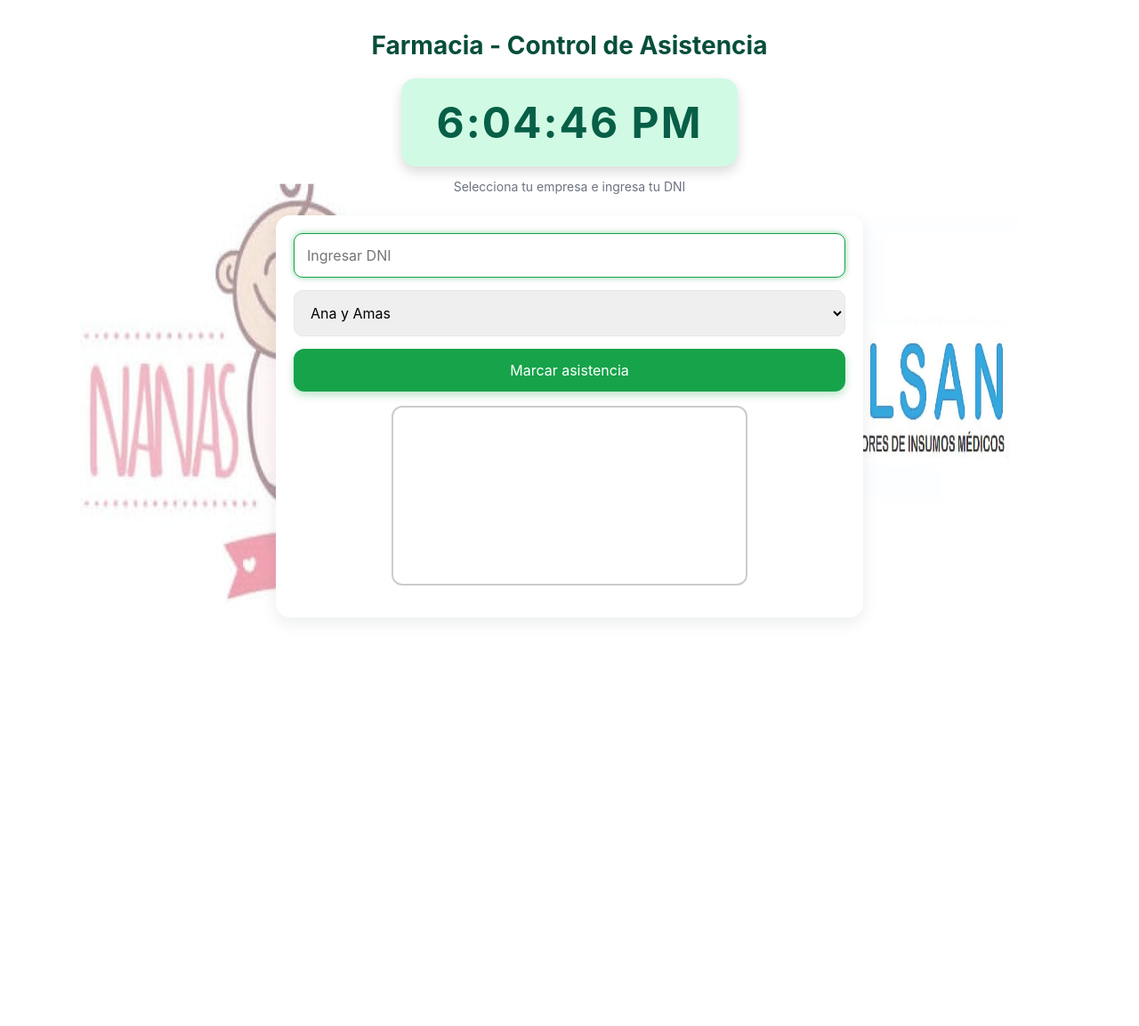
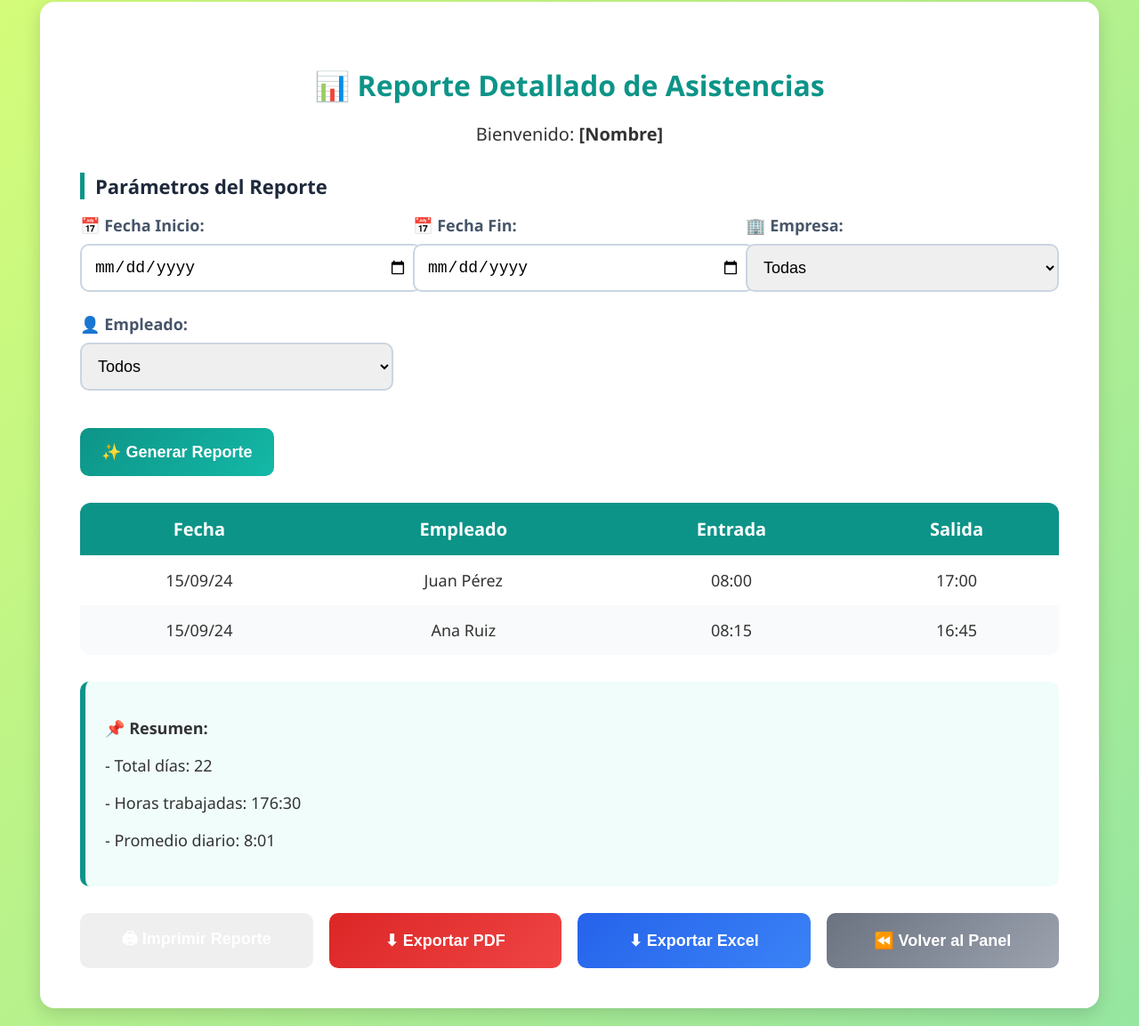
Before and after one commit to Aluj4n/Sistema-control-de-asistencia, a plain HTML site: page protipo.html/prototipo.html in a window 1280 px wide. Shown: the part 18-1171 px from the top of the page at 89% size. Before the commit the page ends 832 px from the top, so only its background shows below. Drawn offline with Linux system fonts and the light colour scheme.

Commit message:
prototipoformulario11

```diff
--- a/protipo.html/prototipo.html
+++ b/protipo.html/prototipo.html
@@ -1,122 +1,217 @@
-<!doctype html>
+<!DOCTYPE html>
 <html lang="es">
 <head>
-  <meta charset="utf-8">
-  <meta name="viewport" content="width=device-width,initial-scale=1">
-  <title>Farmacia - Control de Asistencia</title>
+  <meta charset="UTF-8">
+  <meta name="viewport" content="width=device-width, initial-scale=1.0">
+  <title>Reporte de Asistencias</title>
   <style>
-    :root{
-      --card:#ffffff;
-      --accent:#16a34a;
-      --muted:#6b7280;
-      --error:#dc2626;
+    body {
+      font-family: "Segoe UI", Tahoma, sans-serif;
+      background: linear-gradient(135deg, #d4fc79, #96e6a1);
+      margin: 0;
+      padding: 20px;
+      color: #333;
+      font-size: 20px; /* 🔹 Texto base más grande */
     }
-    *{box-sizing:border-box;font-family:Inter,system-ui,Arial}
-
-    body{
-      margin:0;
-      color:#111;
-      position: relative;
-      min-height: 100vh;
+    .container {
+      max-width: 1100px;
+      margin: auto;
+      background: #fff;
+      border-radius: 16px;
+      box-shadow: 0 6px 20px rgba(0,0,0,0.15);
+      padding: 45px;
+      animation: fadeIn 0.8s ease-in-out;
+    }
+    @keyframes fadeIn {
+      from {opacity: 0; transform: translateY(20px);}
+      to {opacity: 1; transform: translateY(0);}
+    }
+    h2 {
+      text-align: center;
+      color: #0d9488;
+      margin-bottom: 10px;
+      font-size: 32px; /* 🔹 Más grande */
+    }
+    h4 {
+      margin: 30px 0 15px;
+      color: #1e293b;
+      font-size: 22px;
+      border-left: 5px solid #0d9488;
+      padding-left: 12px;
+    }
+    .params {
+      display: grid;
+      grid-template-columns: repeat(auto-fit, minmax(260px, 1fr));
+      gap: 22px;
+      margin-bottom: 30px;
+    }
+    .params label {
+      font-size: 18px; /* 🔹 Más grande */
+      font-weight: bold;
+      color: #475569;
+    }
+    .params input,
+    .params select {
+      width: 100%;
+      padding: 14px;
+      margin-top: 8px;
+      border: 2px solid #cbd5e1;
+      border-radius: 10px;
+      font-size: 18px; /* 🔹 Más grande */
+      transition: border-color 0.3s;
+    }
+    .params input:focus,
+    .params select:focus {
+      outline: none;
+      border-color: #0d9488;
+    }
+    .btn {
+      background: linear-gradient(135deg, #0d9488, #14b8a6);
+      color: #fff;
+      padding: 16px 24px;
+      border: none;
+      border-radius: 10px;
+      cursor: pointer;
+      font-size: 18px; /* 🔹 Botón más grande */
+      font-weight: bold;
+      transition: transform 0.2s, box-shadow 0.3s;
+      margin-top: 12px;
+    }
+    .btn:hover {
+      transform: translateY(-2px);
+      box-shadow: 0 4px 12px rgba(0,0,0,0.2);
+    }
+    table {
+      width: 100%;
+      border-collapse: collapse;
+      margin: 30px 0;
+      border-radius: 12px;
       overflow: hidden;
+      font-size: 18px; /* 🔹 Letras tabla más grandes */
     }
-
-    /* 🔹 Fondo con dos imágenes tipo wallpapers */
-      body::before {
-        content: "";
-        position: absolute;
-        top: 0; left: 0; right: 0; bottom: 0;
-        background-image: url("../images/logo-nanas.png"), url("../images/logo-silsan.png");
-        background-position: left center, right center;
-        background-repeat: no-repeat, no-repeat;
-        background-size: 50% 100%, 50% 100%;
-        z-index: -2;
-        opacity: 0.8;
-      }
-
-    .container{max-width:700px;margin:32px auto;padding:20px;position:relative;z-index:1}
-    header{text-align:center;margin-bottom:24px;animation:fadeIn 1s}
-    h1{margin:0;font-size:28px;color:#064e3b}
-    .card{background:var(--card);border-radius:16px;padding:20px;
-      box-shadow:0 6px 18px rgba(15,23,42,0.08);margin-bottom:20px;
-      transition:transform 0.2s}
-    .card:hover{transform:scale(1.01)}
-    input, select{
-      width:100%;padding:14px;border-radius:10px;border:1px solid #e5e7eb;
-      font-size:16px;margin-bottom:14px;transition:0.2s
+    th, td {
+      padding: 16px;
+      text-align: center;
     }
-    input:focus, select:focus{outline:none;border-color:var(--accent);box-shadow:0 0 6px rgba(22,163,74,0.5)}
-    .error{border-color:var(--error)!important}
-    button{
-      background:var(--accent);color:#fff;border:0;padding:14px 20px;
-      border-radius:12px;font-size:16px;cursor:pointer;width:100%;
-      transition:0.2s;box-shadow:0 4px 10px rgba(22,163,74,0.3)
+    th {
+      background: #0d9488;
+      color: white;
+      font-size: 20px;
     }
-    button:hover{opacity:0.9;transform:scale(1.02)}
-    .camera-box{border:2px solid #ccc;border-radius:12px;overflow:hidden;width:100%;max-width:400px;margin:16px auto;}
-    video{width:100%;display:block}
-    .chip{
-      background:#dcfce7;color:#166534;padding:6px 10px;border-radius:999px;
-      font-size:13px;margin-top:10px;text-align:center;animation:fadeIn 0.5s
+    tr:nth-child(even) {
+      background: #f9fafb;
     }
-    .muted{color:var(--muted);font-size:14px;text-align:center}
-
-    /* 🔹 Reloj en cuadro más grande */
-    #clock{
-      display:inline-block;
-      margin-top:20px;
-      background:#d1fae5;
-      color:#065f46;
-      padding:20px 40px;
-      border-radius:16px;
-      font-size:48px;
-      font-weight:bold;
-      box-shadow:0 6px 14px rgba(0,0,0,0.15);
-      animation:fadeIn 1s;
-      letter-spacing:2px;
+    tr:hover {
+      background: #ecfdf5;
     }
-
-    #toast{
-      position:fixed;bottom:20px;right:20px;background:#16a34a;color:white;
-      padding:12px 18px;border-radius:10px;font-size:15px;box-shadow:0 6px 16px rgba(0,0,0,0.2);
-      opacity:0;pointer-events:none;transition:opacity 0.4s,transform 0.4s;transform:translateY(20px)
+    .resumen {
+      margin: 30px 0;
+      padding: 22px;
+      border-left: 6px solid #0d9488;
+      background: #f0fdfa;
+      border-radius: 10px;
+      font-size: 18px;
     }
-    #toast.show{opacity:1;pointer-events:auto;transform:translateY(0)}
-    #lastPhoto{margin-top:12px;text-align:center}
-    #lastPhoto img{width:100px;height:auto;border-radius:8px;box-shadow:0 2px 6px rgba(0,0,0,0.2)}
-    @keyframes fadeIn{from{opacity:0;transform:translateY(-10px)}to{opacity:1;transform:translateY(0)}}
+    .acciones {
+      display: flex;
+      flex-wrap: wrap;
+      gap: 18px;
+      justify-content: center;
+      margin-top: 30px;
+    }
+    .acciones button {
+      flex: 1;
+      min-width: 200px;
+      padding: 16px;
+      border: none;
+      border-radius: 10px;
+      cursor: pointer;
+      font-weight: bold;
+      font-size: 18px; /* 🔹 Más grande */
+      transition: transform 0.2s, opacity 0.3s;
+      color: #fff;
+    }
+    .acciones button:hover {
+      transform: translateY(-2px);
+      opacity: 0.9;
+    }
+    .pdf { background: linear-gradient(135deg, #dc2626, #ef4444); }
+    .excel { background: linear-gradient(135deg, #2563eb, #3b82f6); }
+    .volver { background: linear-gradient(135deg, #6b7280, #9ca3af); }
   </style>
 </head>
 <body>
   <div class="container">
-    <header>
-      <h1>Farmacia - Control de Asistencia</h1>
-      <div id="clock"></div>
-      <p class="muted">Selecciona tu empresa e ingresa tu DNI</p>
-    </header>
+    <h2>📊 Reporte Detallado de Asistencias</h2>
+    <p style="text-align:center; font-size:20px;">Bienvenido: <b>[Nombre]</b></p>
 
-    <div class="card">
-      <input id="dniInput" placeholder="Ingresar DNI" autofocus>
-      <select id="empresaSelect">
-        <option value="Ana y Amas">Ana y Amas</option>
-        <option value="Drogeria Silsan">Drogeria Silsan</option>
-      </select>
-      <button id="markBtn">Marcar asistencia</button>
-      <div class="camera-box">
-        <video id="camera" autoplay muted playsinline></video>
+    <h4>Parámetros del Reporte</h4>
+    <div class="params">
+      <div>
+        <label>📅 Fecha Inicio:</label>
+        <input type="date">
       </div>
-      <canvas id="snapshotCanvas" style="display:none"></canvas>
-      <div id="lastRecord" class="chip" style="display:none"></div>
-      <div id="lastPhoto"></div>
+      <div>
+        <label>📅 Fecha Fin:</label>
+        <input type="date">
+      </div>
+      <div>
+        <label>🏢 Empresa:</label>
+        <select>
+          <option>Todas</option>
+          <option>Nanas</option>
+          <option>Silsan</option>
+        </select>
+      </div>
+      <div>
+        <label>👤 Empleado:</label>
+        <select>
+          <option>Todos</option>
+          <option>Juan Pérez</option>
+          <option>Ana Ruiz</option>
+        </select>
+      </div>
+    </div>
+    <button class="btn">✨ Generar Reporte</button>
+
+    <table>
+      <thead>
+        <tr>
+          <th>Fecha</th>
+          <th>Empleado</th>
+          <th>Entrada</th>
+          <th>Salida</th>
+        </tr>
+      </thead>
+      <tbody>
+        <tr>
+          <td>15/09/24</td>
+          <td>Juan Pérez</td>
+          <td>08:00</td>
+          <td>17:00</td>
+        </tr>
+        <tr>
+          <td>15/09/24</td>
+          <td>Ana Ruiz</td>
+          <td>08:15</td>
+          <td>16:45</td>
+        </tr>
+      </tbody>
+    </table>
+
+    <div class="resumen">
+      <p><b>📌 Resumen:</b></p>
+      <p>- Total días: 22</p>
+      <p>- Horas trabajadas: 176:30</p>
+      <p>- Promedio diario: 8:01</p>
+    </div>
+
+    <div class="acciones">
+      <button onclick="window.print()">🖨 Imprimir Reporte</button>
+      <button class="pdf">⬇ Exportar PDF</button>
+      <button class="excel">⬇ Exportar Excel</button>
+      <button class="volver">⏪ Volver al Panel</button>
     </div>
   </div>
-
-  <div id="toast"></div>
-
-  <script>
-    const $ = id => document.getElementById(id)
-    function updateClock(){ $('clock').textContent=new Date().toLocaleTimeString() }
-    setInterval(updateClock,1000);updateClock()
-  </script>
 </body>
 </html>
```
